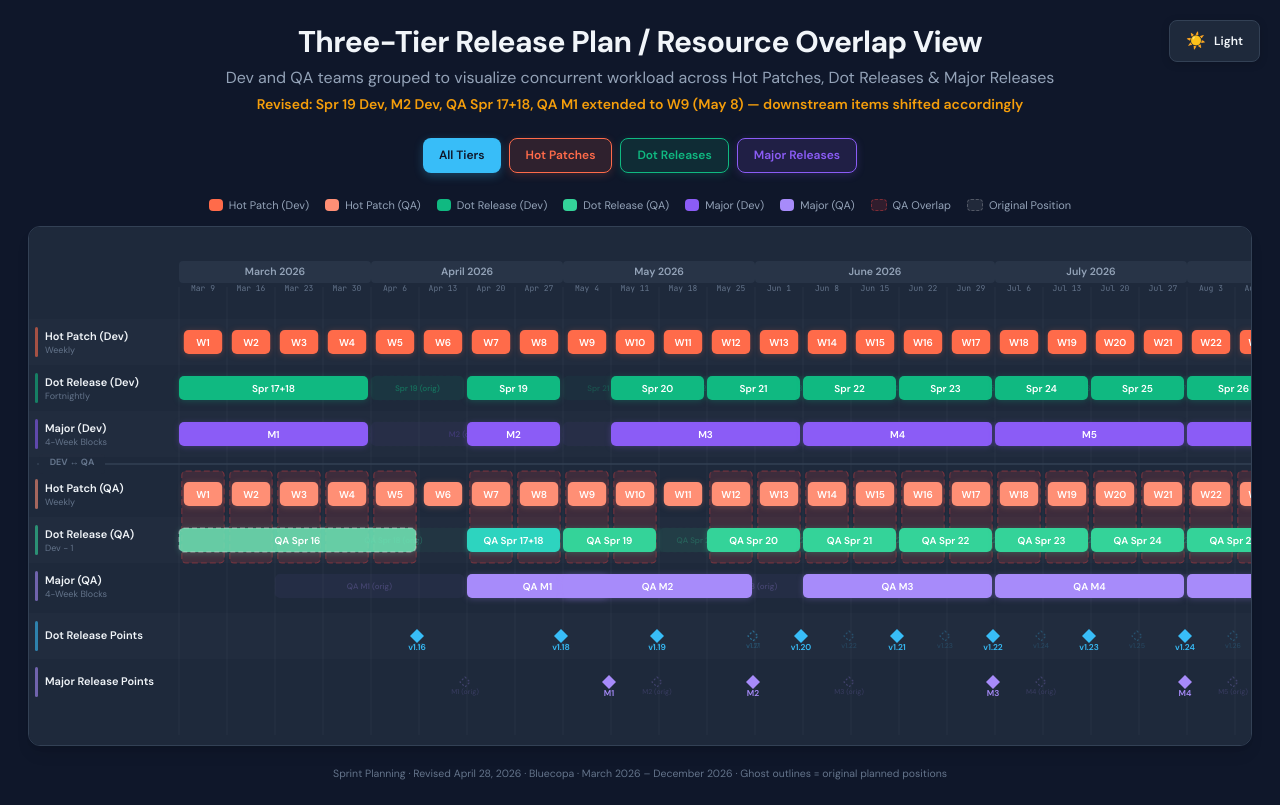
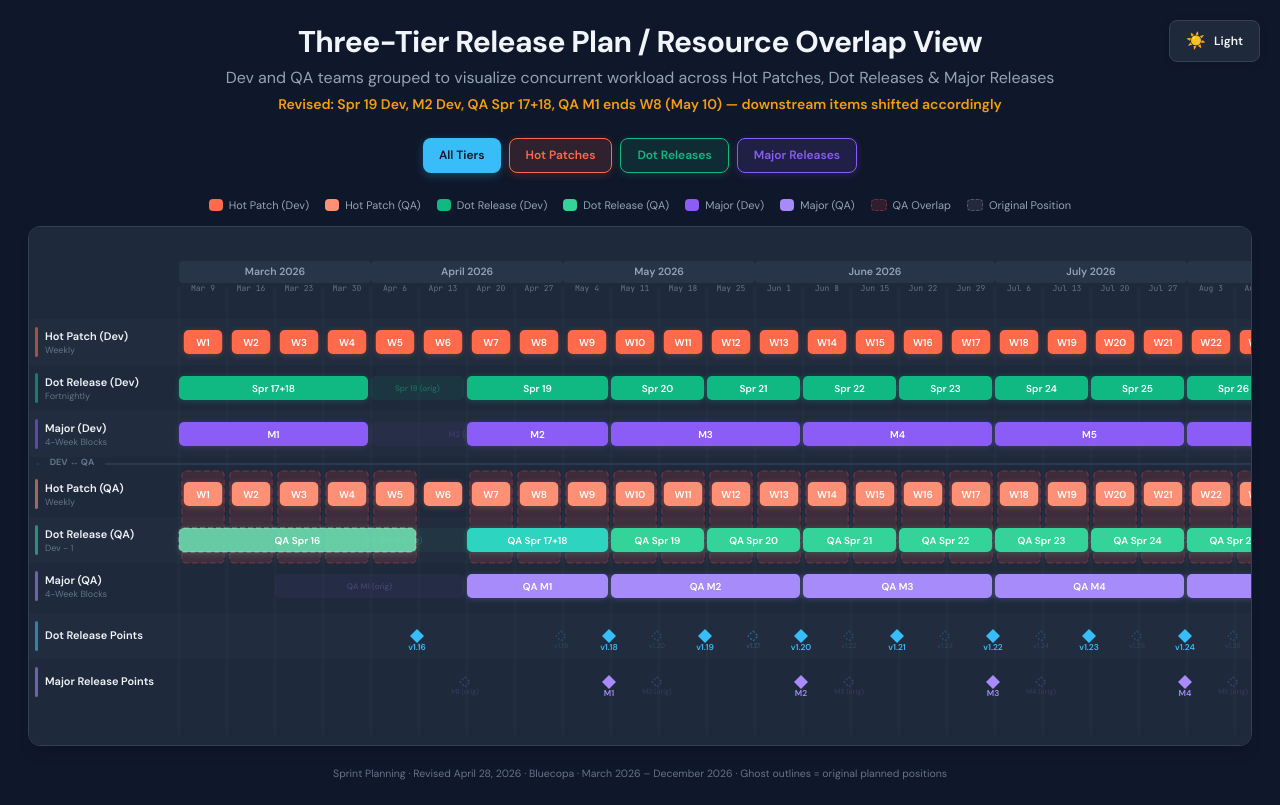
Before and after one commit to Barnie-Bluecopa/barnie-pmo, a Next.js app: page /delivery-plan in a window 1280 px wide. Built offline with nearby package versions, Linux system fonts and the light colour scheme.

Commit message:
Adjust delivery plan timeline blocks to revised date ranges

```diff
--- a/src/pages/delivery-plan.tsx
+++ b/src/pages/delivery-plan.tsx
@@ -194,10 +194,10 @@ const dotReleases: ReleaseConfig[] = [
   { name: "QA Spr 16", devStart: null, devDur: null, qaStart: 0, qaDur: 5, label: "v1.16", isQALegacy: true },
   // Combined Spr 17+18 Dev (weeks 0-4)
   { name: "Spr 17+18", devStart: 0, devDur: 4, qaStart: null, qaDur: null, label: "v1.18", isCombined: true },
-  // Spr 19 Dev: Starts Apr 20 (week 6), ends May 4 (week 8)
-  { name: "Spr 19", devStart: 6, devDur: 2, qaStart: 8, qaDur: 2, label: "v1.19" },
-  // QA Spr 17+18 combined: Starts Apr 20 (week 6), ends May 4 (week 8)
-  { name: "QA Spr 17+18", devStart: null, devDur: null, qaStart: 6, qaDur: 2, label: "v1.18", isCombined: true },
+  // Spr 19 Dev: Starts Apr 20 (week 6), ends May 10 (week 8)
+  { name: "Spr 19", devStart: 6, devDur: 3, qaStart: 9, qaDur: 2, label: "v1.19" },
+  // QA Spr 17+18 combined: Starts Apr 20 (week 6), ends May 10 (week 8)
+  { name: "QA Spr 17+18", devStart: null, devDur: null, qaStart: 6, qaDur: 3, label: "v1.18", isCombined: true },
   // Spr 20+ (unchanged, start from week 9 = May 11 onwards)
   ...Array.from({ length: 17 }, (_, i): ReleaseConfig => {
     const sp = 20 + i;
@@ -214,10 +214,10 @@ const dotReleases: ReleaseConfig[] = [
 
 const buildRevisedMajorReleases = (): MajorReleaseConfig[] => {
   const rels: MajorReleaseConfig[] = [];
-  // M1: Dev weeks 0-4, QA starts Apr 20 (week 6) ends May 8 (week 9) - delayed
+  // M1: Dev weeks 0-4, QA starts Apr 20 (week 6) ends May 10 (week 8) - delayed
   rels.push({ name: "M1", devStart: 0, devDur: 4, qaStart: 6, qaDur: 3 });
-  // M2: Dev starts Apr 20 (week 6), ends May 4 (week 8) - delayed
-  rels.push({ name: "M2", devStart: 6, devDur: 2, qaStart: 8, qaDur: 4 });
+  // M2: Dev starts Apr 20 (week 6), ends May 10 (week 8) - delayed
+  rels.push({ name: "M2", devStart: 6, devDur: 3, qaStart: 9, qaDur: 4 });
   for (let i = 2; i < 6; i++) {
     const n = i + 1;
     const origDevStart = i * 4;
@@ -524,7 +524,7 @@ export default function DeliveryPlan() {
               Dev and QA teams grouped to visualize concurrent workload across Hot Patches, Dot Releases & Major Releases
             </p>
             <p style={{ color: "#F59E0B", marginTop: 4, fontWeight: 600 }} className="text-xs md:text-sm">
-              Revised: Spr 19 Dev, M2 Dev, QA Spr 17+18, QA M1 extended to W9 (May 8) — downstream items shifted accordingly
+              Revised: Spr 19 Dev, M2 Dev, QA Spr 17+18, QA M1 ends W8 (May 10) — downstream items shifted accordingly
             </p>
           </div>
 
```
